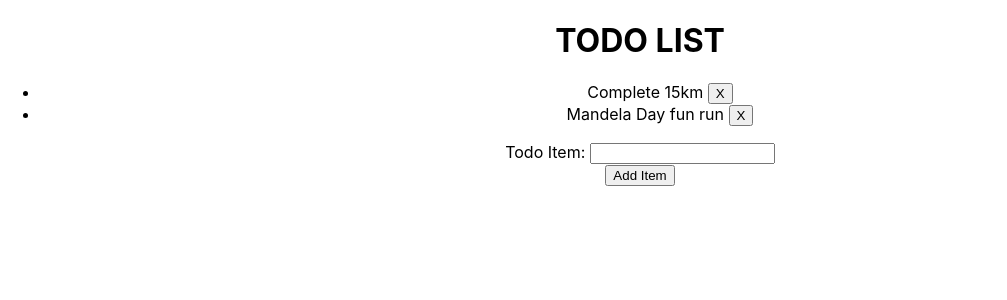
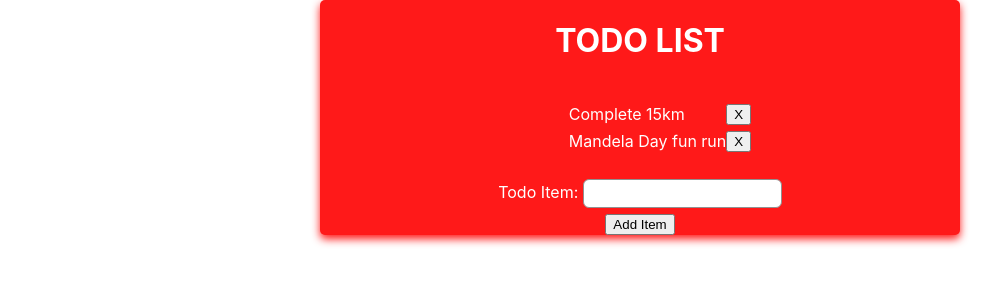
Before and after one commit to sydmasina/todo-list, a React (Create React App) app: page / in a window 1280 px wide. Shown: the top 300 px of the page, without its empty margins (0-1007 px from the left). Built offline with nearby package versions, Linux system fonts and the light colour scheme.

Commit message:
Add todolist card styling

```diff
--- a/src/Components/TodoList/TodoList.js
+++ b/src/Components/TodoList/TodoList.js
@@ -2,6 +2,7 @@ import React, { Component } from 'react'
 import ListItems from './ListItems';
 import AddItemForm from './AddItem';
 import { v4 as uuid } from 'uuid';
+import './TodoList.css'
 
 class TodoList extends Component{
     constructor(props){
@@ -30,10 +31,12 @@ class TodoList extends Component{
     }
     render(){
         return(
-            <div>
-                <h1>TODO LIST</h1>
-                <ListItems items={this.state.items} removeItem={this.removeItem} />
-                <AddItemForm addItem={this.addItem}/>
+            <div className='todo-flex-container'>
+                <div className='todo-card' >
+                    <h1>TODO LIST</h1>
+                    <ListItems items={this.state.items} removeItem={this.removeItem} />
+                    <AddItemForm addItem={this.addItem}/>
+                </div>
             </div>
         )
     }
```
